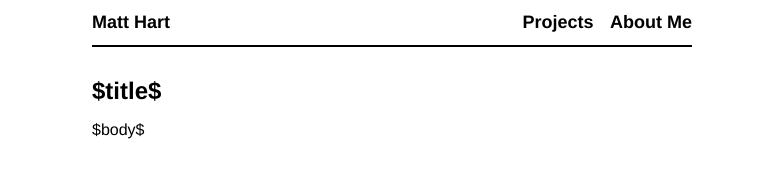
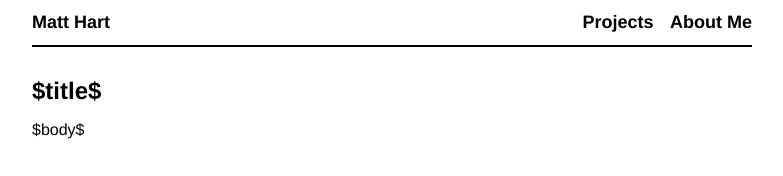
Before and after one commit to mjhart/website, a plain HTML site: page templates/default.html in a window 1280 px wide. Shown: the whole page, without its empty margins (248-1031 px from the left). Drawn offline with Linux system fonts and the light colour scheme.

Commit message:
widen things up

```diff
--- a/css/default.css
+++ b/css/default.css
@@ -6,6 +6,10 @@ html {
 body {
   font-size: 1.6rem;
   color: #000;
+  max-width: 72rem;
+  margin: 0 auto;
+  padding-right: 1rem;
+  padding-left: 1rem;
 }
 
 header {
@@ -85,11 +89,6 @@ pre {
 }
 
 @media (max-width: 319px) {
-  body {
-    width: 90%;
-    margin: 0;
-    padding: 0 5%;
-  }
   header {
     margin: 4.2rem 0;
   }
@@ -114,11 +113,6 @@ pre {
 }
 
 @media (min-width: 320px) {
-  body {
-    width: 90%;
-    margin: 0;
-    padding: 0 5%;
-  }
   header {
     margin: 4.2rem 0;
   }
@@ -144,9 +138,8 @@ pre {
 
 @media (min-width: 640px) {
   body {
-    width: 60rem;
-    margin: 0 auto;
-    padding: 0;
+    padding-left: 1.5rem;
+    padding-right: 1.5rem;
   }
   header {
     margin: 0 0 3rem;
```
